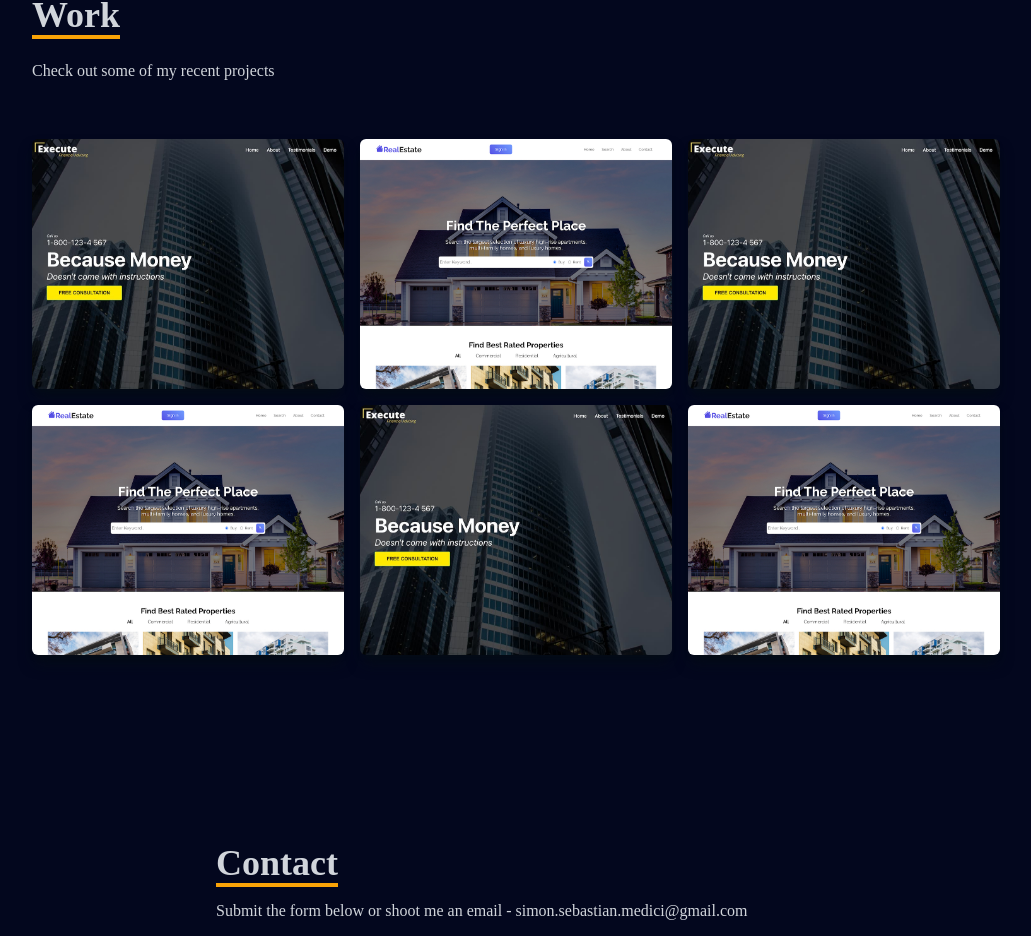
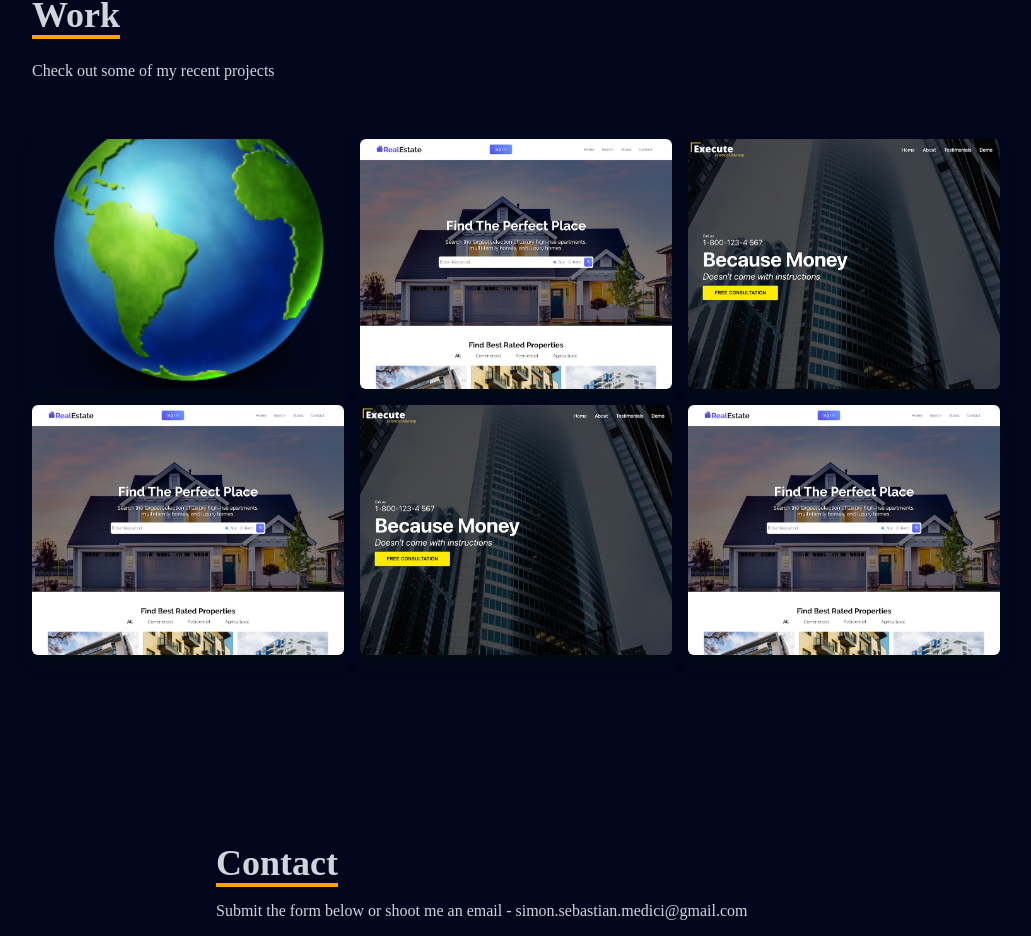
Before and after one commit to simonmedici/portfolio-react-app, a React (Create React App) app: page / in a window 1280 px wide. Shown: the part 2475-3411 px from the top of the page, without its empty margins (124-1155 px from the left). Built offline with nearby package versions, Linux system fonts and the light colour scheme.

Commit message:
add api climate-change news project to work

```diff
--- a/src/components/Work.jsx
+++ b/src/components/Work.jsx
@@ -1,6 +1,7 @@
 import React from 'react'
 import WorkImg from '../assets/workImg.jpeg'
 import realEstate from '../assets/realestate.jpg'
+import Worldpng from '../assets/earth_PNG.png'
 
 const Work = () => {
   return (
@@ -14,18 +15,18 @@ const Work = () => {
             <div className='grid sm:grid-cols-2 md:grid-cols-3 gap-4'>
 
                 {/* Grid Item */}
-                <div style={{backgroundImage: `url(${WorkImg})`}} className='shadow-lg shadow-[#040c16] group container rounded-md flex justify-center items-center mx-auto content-div'>
+                <div style={{backgroundImage: `url(${Worldpng})`}} className='shadow-lg shadow-[#040c16] group container rounded-md flex justify-center items-center mx-auto content-div'>
 
                     {/* Hover Effects */}
                     <div className='opacity-0 group-hover:opacity-100'>
                         <span className='text-2xl font-bold text-white tracking-wider'>
-                            React JS Application
+                            Climate Change Live API
                         </span>
                         <div className='pt-8 text-center'>
-                            <a href="/">
+                            <a href="https://rapidapi.com/simonsebastianmedici/api/climate-change-realtime-german/">
                                 <button className='text-center rounded-lg px-4 py-3 m-2 bg-white text-gray-700 font-bold text-lg'>Demo</button>
                             </a>
-                            <a href="/">
+                            <a href="https://github.com/simonmedici/climate-change-api/blob/7a7da89f94433215582e4e3ac4095e55d632a7c7/index.js">
                                 <button className='text-center rounded-lg px-4 py-3 m-2 bg-white text-gray-700 font-bold text-lg'>Code</button>
                             </a>
                         </div>
```
Also changed, not shown: src/assets/earth_PNG.png (added).
